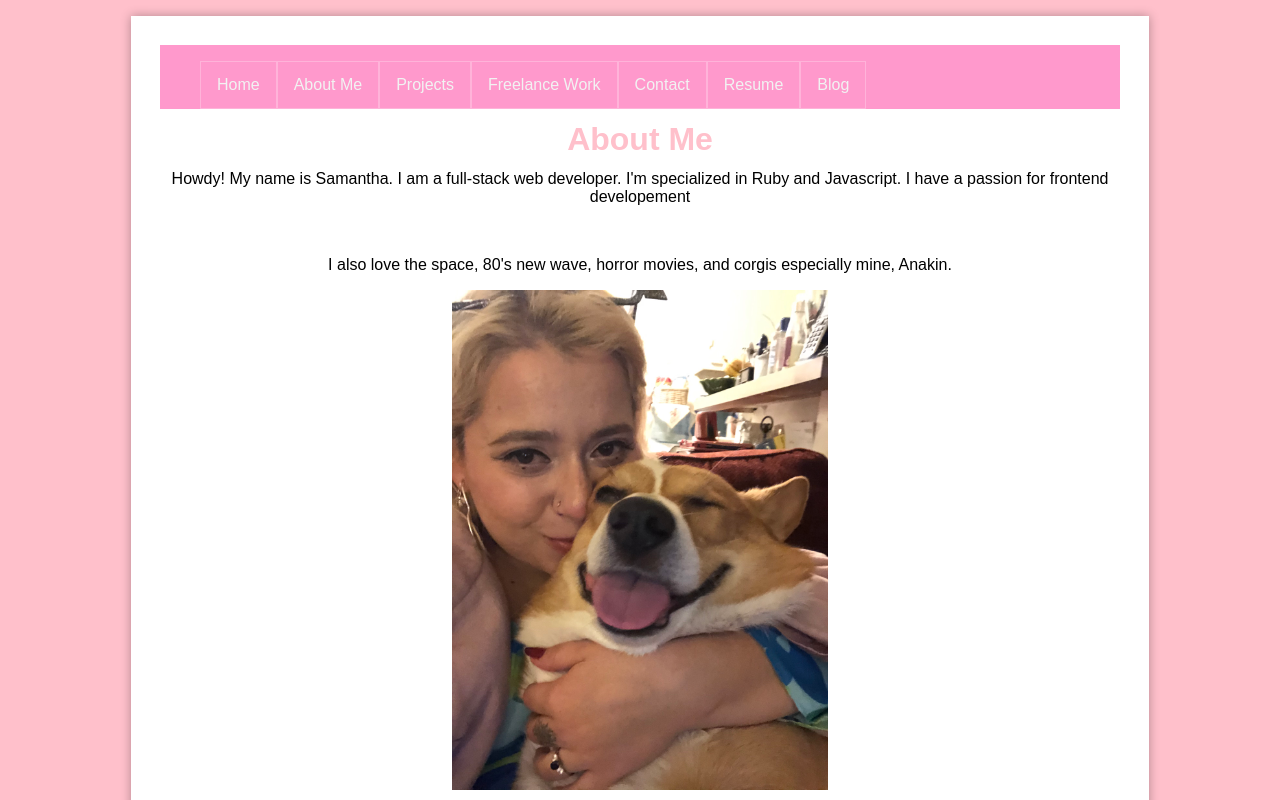
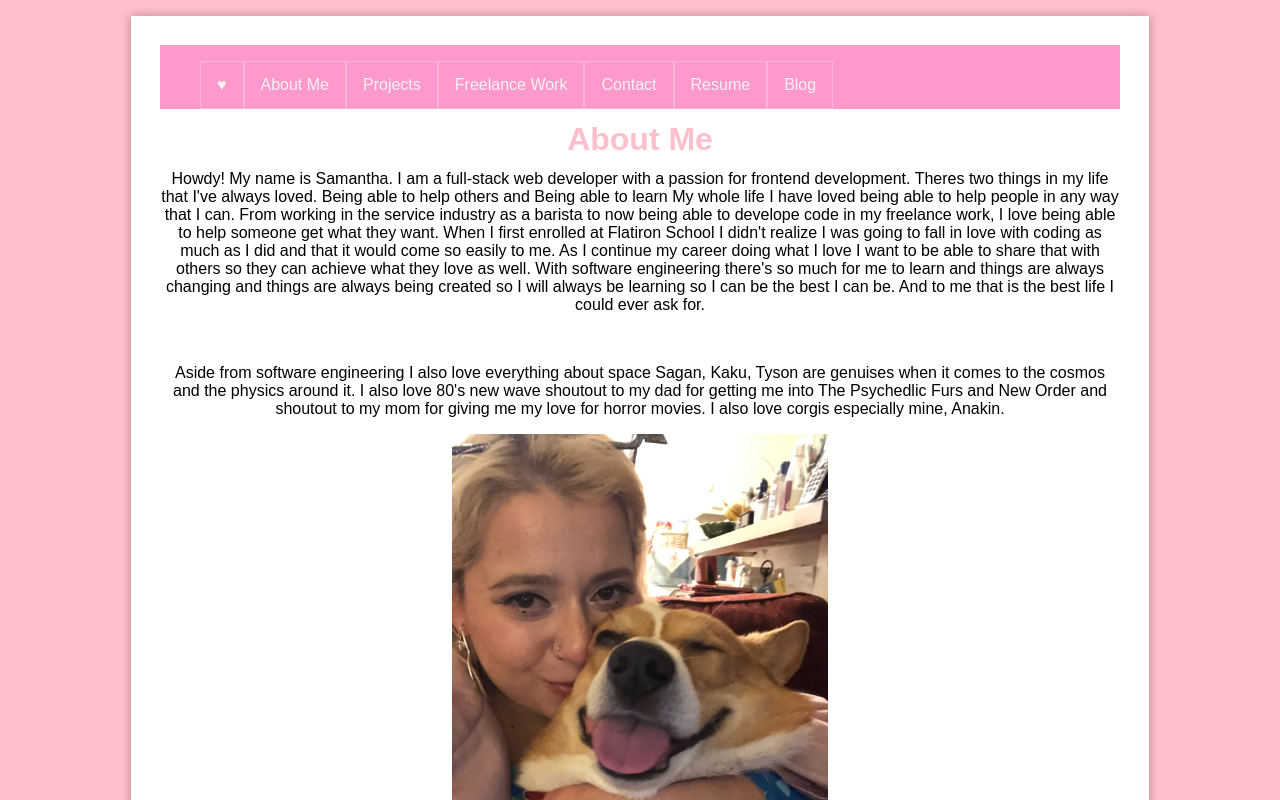
Before and after one commit to saleman25/portfolio, a React (Create React App) app: page /aboutme in a window 1280 px wide. Shown: the top 800 px of the page. Built offline with nearby package versions, Linux system fonts and the light colour scheme.

Commit message:
added more to about me

```diff
--- a/src/components/Aboutme.js
+++ b/src/components/Aboutme.js
@@ -8,13 +8,24 @@ class Aboutme extends Component {
             <div>
                 <h1>About Me</h1>
                 <p>
-                    Howdy! My name is Samantha. I am a full-stack web developer.
-                    I'm specialized in Ruby and Javascript.
-                    I have a passion for frontend developement
+                    Howdy! My name is Samantha. I am a full-stack web developer with a passion for frontend development.
+                    Theres two things in my life that I've always loved.
+                    Being able to help others
+                    and
+                    Being able to learn
+                    My whole life I have loved being able to help people in any way that I can. From working
+                    in the service industry as a barista to now being able to develope code in my freelance work, I love being
+                    able to help someone get what they want. When I first enrolled at Flatiron School I didn't realize I was going
+                    to fall in love with coding as much as I did and that it would come so easily to me.
+                    As I continue my career doing what I love I want to be able to share that with others so they can achieve what they love as well.
+                    With software engineering there's so much for me to learn and things are always changing and things are always being created
+                    so I will always be learning so I can be the best I can be. And to me that is the best life I could ever ask for.
+
                 </p>
                 <br></br>
                 <p>
-                    I also love the space, 80's new wave, horror movies, and corgis especially mine, Anakin.
+                    Aside from software engineering I also love everything about space Sagan, Kaku, Tyson are genuises when it comes to the cosmos and the physics around it. I also love 80's new wave shoutout to my dad for getting me into The Psychedlic Furs and New Order and shoutout to my mom for giving me my love for horror movies.
+                    I also love corgis especially mine, Anakin.
                 </p>
                 <div class="anakin">
                 <img src={img} alt={"corgi"}/>
--- a/src/components/Nav.js
+++ b/src/components/Nav.js
@@ -7,7 +7,7 @@ export default function Nav(){
         <div class='topnav'>
             <ul class='navie'>
                 <li>
-                    <Link to="/">Home</Link>
+                    <Link to="/">♥</Link>
                     <Link to="/aboutme">About Me</Link>
                     <Link to="/projects">Projects</Link>
                     <Link to="/freelance">Freelance Work</Link>
```
